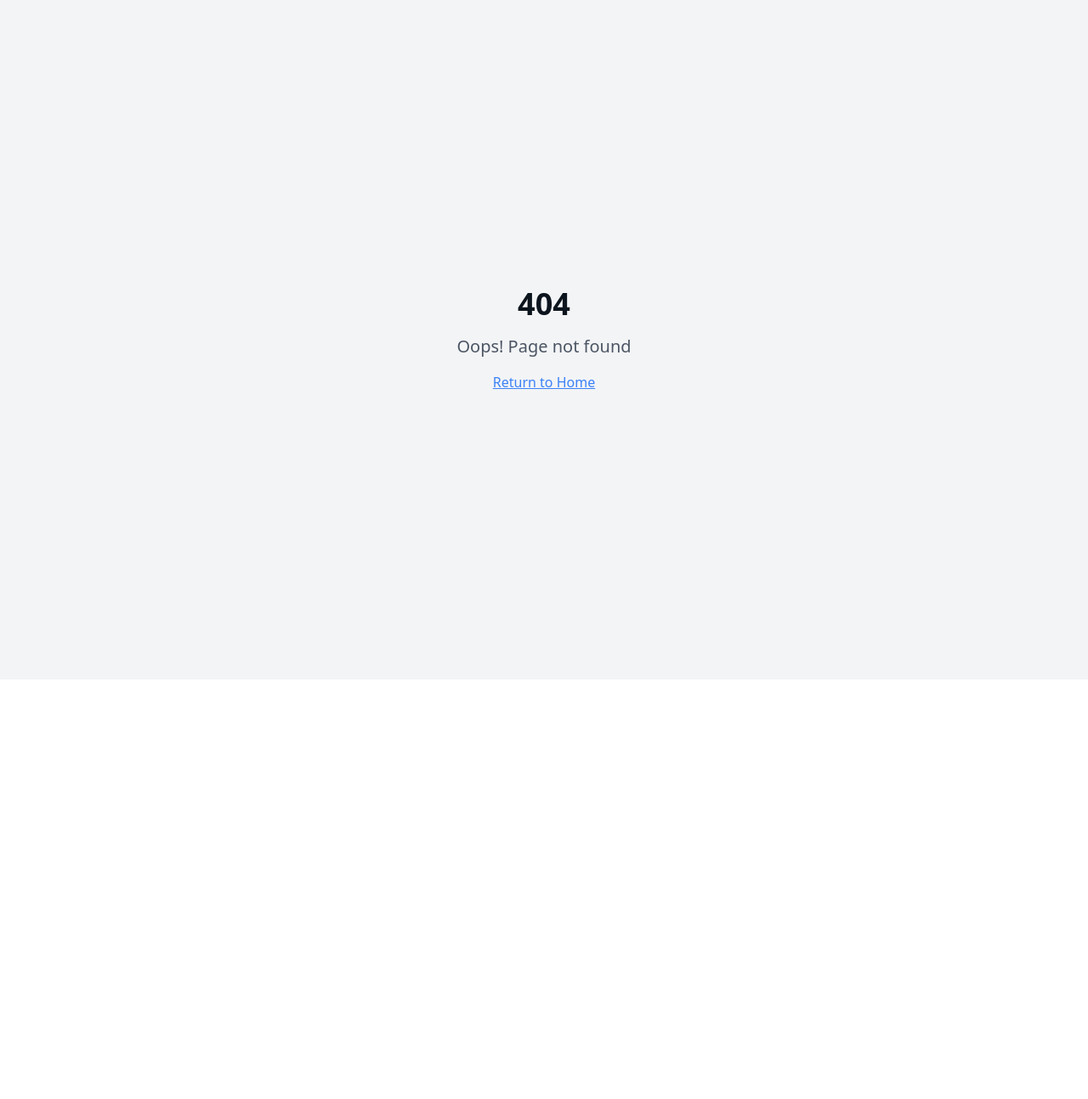
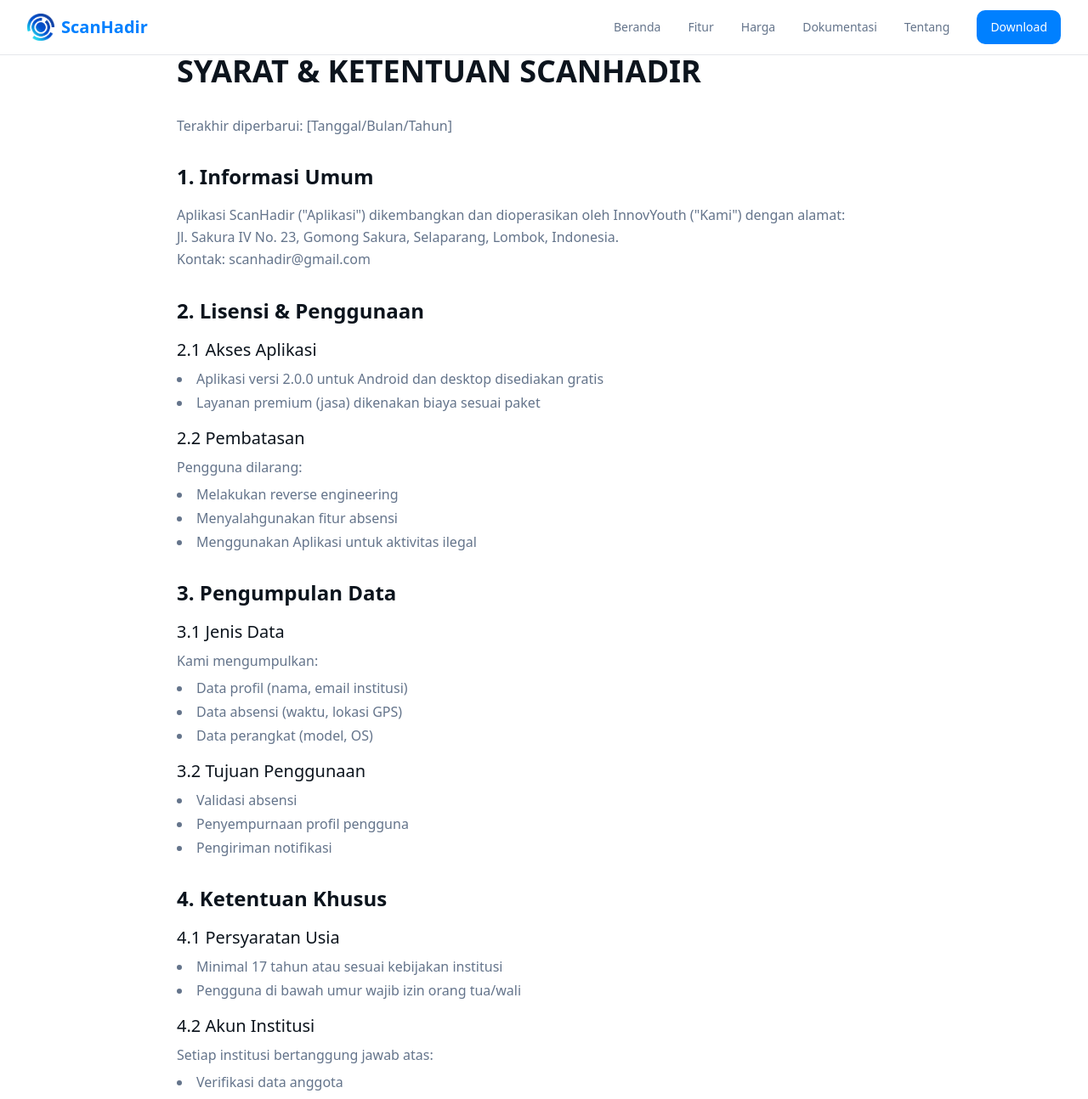
Before and after one commit to rizqi-maulana/scanhadir-hadirkan-solusi-absensi, a React (Vite) app: page /syarat-ketentuan in a window 1280 px wide. Before the commit this address had no page. Shown: the top 1294 px of the page at 85% size. Before the commit the page ends 800 px from the top, so only its background shows below. Built offline with nearby package versions, Linux system fonts and the light colour scheme.

Commit message:
Add terms and conditions page
Create a terms and conditions page with the provided content and add routing.

```diff
--- a/src/App.tsx
+++ b/src/App.tsx
@@ -9,6 +9,7 @@ import Documentation from "./pages/Documentation";
 import Privacy from "./pages/Privacy";
 import Download from "./pages/Download";
 import About from "./pages/About";
+import Terms from "./pages/Terms";
 import NotFound from "./pages/NotFound";
 
 const queryClient = new QueryClient();
@@ -27,6 +28,7 @@ const App = () => (
           <Route path="/tentang" element={<About />} />
           <Route path="/download" element={<Download />} />
           <Route path="/privacy" element={<Privacy />} />
+          <Route path="/syarat-ketentuan" element={<Terms />} />
           <Route path="*" element={<NotFound />} />
         </Routes>
       </BrowserRouter>
--- /dev/null
+++ b/src/pages/Terms.tsx
@@ -0,0 +1,164 @@
+import Navigation from "@/components/layout/Navigation";
+import Footer from "@/components/layout/Footer";
+
+const Terms = () => {
+  return (
+    <div className="min-h-screen bg-background">
+      <Navigation />
+
+      <div className="container mx-auto px-4 py-16 max-w-4xl">
+        <div className="prose prose-slate dark:prose-invert max-w-none">
+          <h1 className="text-4xl font-bold text-foreground mb-8">
+            SYARAT & KETENTUAN SCANHADIR
+          </h1>
+
+          <p className="text-muted-foreground mb-8">
+            Terakhir diperbarui: [Tanggal/Bulan/Tahun]
+          </p>
+
+          <div className="space-y-8">
+            <section>
+              <h2 className="text-2xl font-semibold text-foreground mb-4">1. Informasi Umum</h2>
+              <p className="text-muted-foreground leading-relaxed">
+                Aplikasi ScanHadir ("Aplikasi") dikembangkan dan dioperasikan oleh InnovYouth ("Kami") dengan alamat:<br />
+                Jl. Sakura IV No. 23, Gomong Sakura, Selaparang, Lombok, Indonesia.<br />
+                Kontak: scanhadir@gmail.com
+              </p>
+            </section>
+
+            <section>
+              <h2 className="text-2xl font-semibold text-foreground mb-4">2. Lisensi & Penggunaan</h2>
+
+              <div className="mb-4">
+                <h3 className="text-xl font-medium text-foreground mb-2">2.1 Akses Aplikasi</h3>
+                <ul className="list-disc list-inside text-muted-foreground space-y-1">
+                  <li>Aplikasi versi 2.0.0 untuk Android dan desktop disediakan gratis</li>
+                  <li>Layanan premium (jasa) dikenakan biaya sesuai paket</li>
+                </ul>
+              </div>
+
+              <div>
+                <h3 className="text-xl font-medium text-foreground mb-2">2.2 Pembatasan</h3>
+                <p className="text-muted-foreground mb-2">Pengguna dilarang:</p>
+                <ul className="list-disc list-inside text-muted-foreground space-y-1">
+                  <li>Melakukan reverse engineering</li>
+                  <li>Menyalahgunakan fitur absensi</li>
+                  <li>Menggunakan Aplikasi untuk aktivitas ilegal</li>
+                </ul>
+              </div>
+            </section>
+
+            <section>
+              <h2 className="text-2xl font-semibold text-foreground mb-4">3. Pengumpulan Data</h2>
+
+              <div className="mb-4">
+                <h3 className="text-xl font-medium text-foreground mb-2">3.1 Jenis Data</h3>
+                <p className="text-muted-foreground mb-2">Kami mengumpulkan:</p>
+                <ul className="list-disc list-inside text-muted-foreground space-y-1">
+                  <li>Data profil (nama, email institusi)</li>
+                  <li>Data absensi (waktu, lokasi GPS)</li>
+                  <li>Data perangkat (model, OS)</li>
+                </ul>
+              </div>
+
+              <div>
+                <h3 className="text-xl font-medium text-foreground mb-2">3.2 Tujuan Penggunaan</h3>
+                <ul className="list-disc list-inside text-muted-foreground space-y-1">
+                  <li>Validasi absensi</li>
+                  <li>Penyempurnaan profil pengguna</li>
+                  <li>Pengiriman notifikasi</li>
+                </ul>
+              </div>
+            </section>
+
+            <section>
+              <h2 className="text-2xl font-semibold text-foreground mb-4">4. Ketentuan Khusus</h2>
+
+              <div className="mb-4">
+                <h3 className="text-xl font-medium text-foreground mb-2">4.1 Persyaratan Usia</h3>
+                <ul className="list-disc list-inside text-muted-foreground space-y-1">
+                  <li>Minimal 17 tahun atau sesuai kebijakan institusi</li>
+                  <li>Pengguna di bawah umur wajib izin orang tua/wali</li>
+                </ul>
+              </div>
+
+              <div>
+                <h3 className="text-xl font-medium text-foreground mb-2">4.2 Akun Institusi</h3>
+                <p className="text-muted-foreground mb-2">Setiap institusi bertanggung jawab atas:</p>
+                <ul className="list-disc list-inside text-muted-foreground space-y-1">
+                  <li>Verifikasi data anggota</li>
+                  <li>Keamanan akses admin</li>
+                </ul>
+              </div>
+            </section>
+
+            <section>
+              <h2 className="text-2xl font-semibold text-foreground mb-4">5. Pembayaran & Refund</h2>
+
+              <div className="mb-4">
+                <h3 className="text-xl font-medium text-foreground mb-2">5.1 Metode Pembayaran</h3>
+                <ul className="list-disc list-inside text-muted-foreground space-y-1">
+                  <li>Transfer bank (dalam Rupiah)</li>
+                  <li>Pembayaran lain yang disepakati</li>
+                </ul>
+              </div>
+
+              <div>
+                <h3 className="text-xl font-medium text-foreground mb-2">5.2 Kebijakan Pengembalian Dana</h3>
+                <p className="text-muted-foreground mb-2">Klaim refund hanya berlaku jika:</p>
+                <ul className="list-disc list-inside text-muted-foreground space-y-1">
+                  <li>Layanan tidak digunakan sama sekali dalam 30 hari</li>
+                  <li>Disertai bukti transaksi</li>
+                </ul>
+              </div>
+            </section>
+
+            <section>
+              <h2 className="text-2xl font-semibold text-foreground mb-4">6. Hak Kekayaan Intelektual</h2>
+              <ul className="list-disc list-inside text-muted-foreground space-y-1">
+                <li>Seluruh konten dalam Aplikasi adalah milik InnovYouth</li>
+                <li>Dilarang menggunakan merek/logo ScanHadir tanpa izin tertulis</li>
+              </ul>
+            </section>
+
+            <section>
+              <h2 className="text-2xl font-semibold text-foreground mb-4">7. Penyelesaian Sengketa</h2>
+              <ul className="list-disc list-inside text-muted-foreground space-y-1">
+                <li>Hukum yang berlaku: Hukum Republik Indonesia</li>
+                <li>Sengketa diselesaikan melalui jalur musyawarah atau Pengadilan Negeri Mataram</li>
+              </ul>
+            </section>
+
+            <section>
+              <h2 className="text-2xl font-semibold text-foreground mb-4">8. Perubahan Ketentuan</h2>
+              <p className="text-muted-foreground mb-2">Kami dapat memperbarui Syarat & Ketentuan ini dengan pemberitahuan melalui:</p>
+              <ul className="list-disc list-inside text-muted-foreground space-y-1">
+                <li>Email ke admin institusi</li>
+                <li>Notifikasi dalam Aplikasi</li>
+              </ul>
+            </section>
+
+            <section className="border-t pt-8">
+              <h2 className="text-2xl font-semibold text-foreground mb-4">PENGAKUAN</h2>
+              <p className="text-muted-foreground italic">
+                "Dengan menggunakan Aplikasi, Anda menyetujui seluruh ketentuan di atas."
+              </p>
+            </section>
+
+            <section className="border-t pt-8">
+              <h2 className="text-2xl font-semibold text-foreground mb-4">Hubungi Kami:</h2>
+              <div className="text-muted-foreground space-y-1">
+                <p>scanhadir@gmail.com</p>
+                <p>+62 819-3387-5047</p>
+              </div>
+            </section>
+          </div>
+        </div>
+      </div>
+
+      <Footer />
+    </div>
+  );
+};
+
+export default Terms;
```
